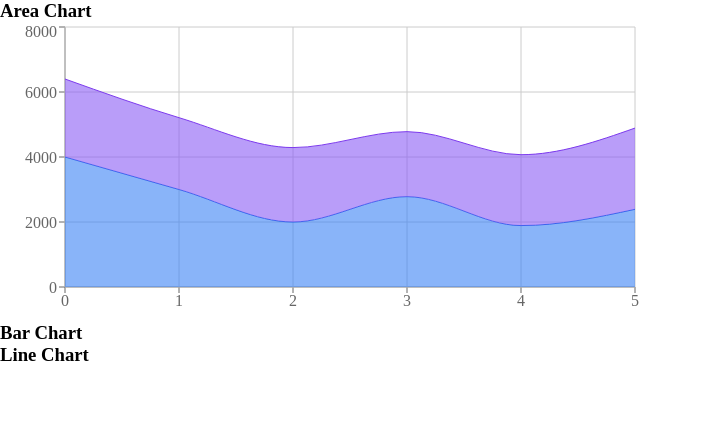
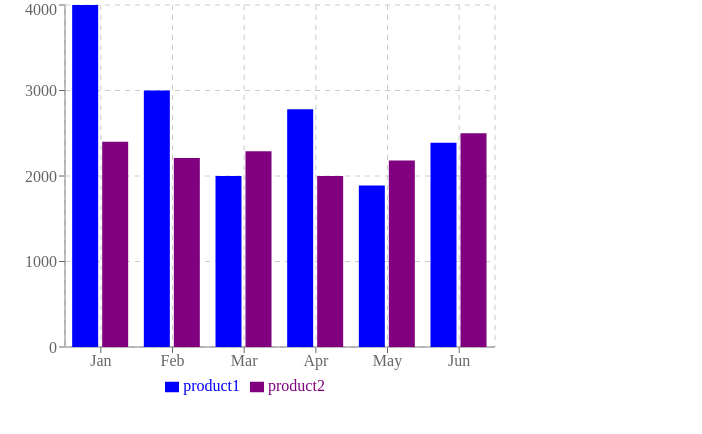
Before and after one commit to elvisonob/TinkerHub, a React (Create React App) app: page / in a window 1280 px wide. Shown: the top 434 px of the page, without its empty margins (0-702 px from the left). Built offline with nearby package versions, Linux system fonts and the light colour scheme.

Commit message:
Line,Bar and Area sorted

```diff
--- a/src/App.js
+++ b/src/App.js
@@ -1,10 +1,10 @@
 import Todo from './components/Todo.js';
-import RootLayout from './Layout.js';
+import AreaChartComponent from './components/AreaChart';
 
 const App = () => {
   return (
     <div>
-      <RootLayout />
+      <AreaChartComponent />
     </div>
   );
 };
--- a/src/Layout.js
+++ /dev/null
@@ -1,25 +0,0 @@
-'use client';
-import AreaChart from './components/AreaChart';
-
-export default function Home() {
-  return (
-    <main className="flex min-h-screen flex-col items-center justify-center px-4 md:px-8 xl:px-10 py-44">
-      <div className="grid xl:grid-cols-3 lg:grid-cols-2 w-full gap-10 max-w-[1400px]">
-        <GridItem title="Area Chart">
-          <AreaChart />
-        </GridItem>
-        <GridItem title="Bar Chart"></GridItem>
-        <GridItem title="Line Chart"></GridItem>
-      </div>
-    </main>
-  );
-}
-
-function GridItem({ title, children }) {
-  return (
-    <div className="flex flex-col items-center justify-center p-4 border border-slate-900 bg-slate-900/50 rounded-xl h-[400px]">
-      <h3 className="text-2xl font-semibold text-white mb-4">{title}</h3>
-      {children}
-    </div>
-  );
-}
--- a/src/components/AreaChart.js
+++ b/src/components/AreaChart.js
@@ -1,12 +1,14 @@
 'use client';
 
 import {
-  AreaChart,
-  Area,
+  Bar,
+  BarChart,
+  YAxis,
+  XAxis,
+  CartesianGrid,
   ResponsiveContainer,
-  XAxis,
-  YAxis,
-  CartesianGrid,
+  Tooltip,
+  Legend,
 } from 'recharts';
 
 const productSales = [
@@ -44,28 +46,16 @@ const productSales = [
 
 const AreaChartComponent = () => {
   return (
-    <div style={{ width: '50%', height: 300 }}>
-      <ResponsiveContainer>
-        <AreaChart width={500} height={400} data={productSales}>
-          <YAxis />
-          <XAxis />
-          <CartesianGrid />
-          <Area
-            type="monotone"
-            fill="#3b82f6"
-            stroke="#2563eb"
-            dataKey="product1"
-            stackId="1"
-          />
-          <Area
-            type="monotone"
-            dataKey="product2"
-            fill="#8b5cf6"
-            stroke="#7c3aed"
-            stackId="1"
-          />
-        </AreaChart>
-      </ResponsiveContainer>
+    <div>
+      <BarChart width={500} height={400} data={productSales}>
+        <XAxis dataKey="name" />
+        <YAxis />
+        <CartesianGrid strokeDasharray="5, 5" />
+        <Tooltip />
+        <Legend />
+        <Bar dataKey="product1" fill="blue" type="monotone" />
+        <Bar dataKey="product2" fill="purple" type="monotone" />
+      </BarChart>
     </div>
   );
 };
```
Also changed, not shown: src/RootLayout.js (deleted, +0 -17 lines).
